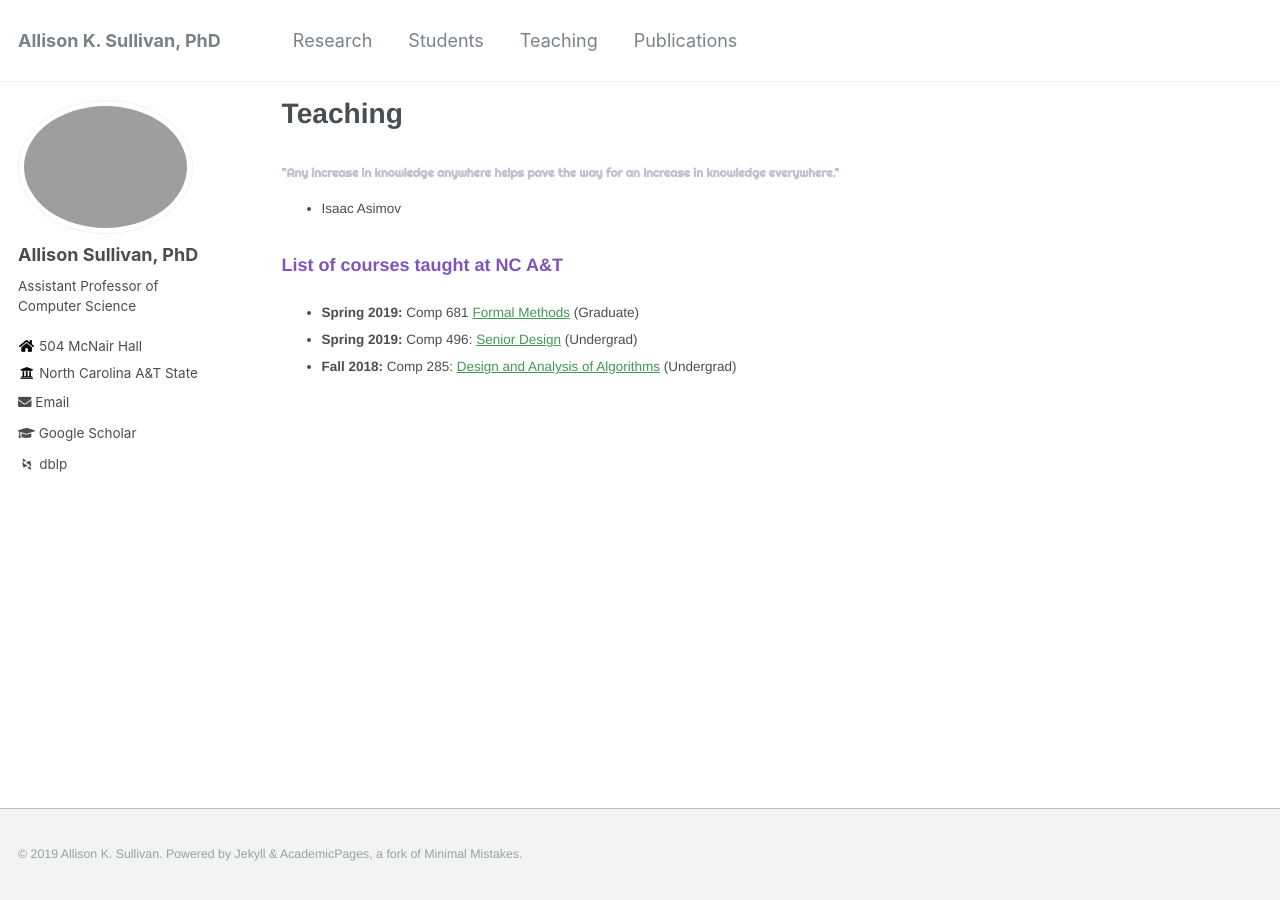
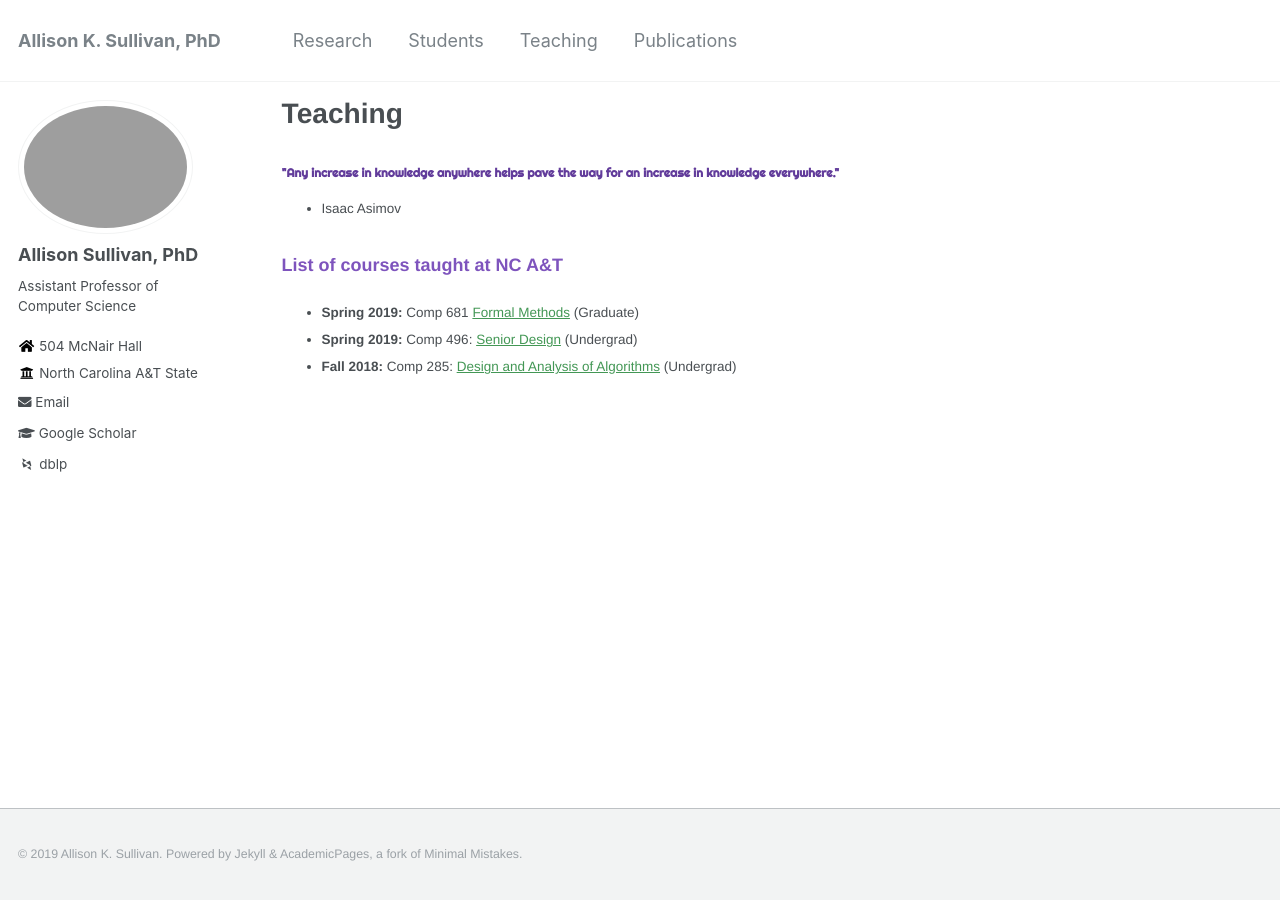
Before and after one commit to Allisonius/allisonius.github.io, a Jekyll site: the page built from _pages/teaching.md, in a window 1280 px wide. Built offline with Jekyll 4.4.1, drawn with Linux system fonts in a browser that asks for light colours; some web fonts are replaced.

Commit message:
Update _page.scss

```diff
--- a/_sass/_page.scss
+++ b/_sass/_page.scss
@@ -57,7 +57,7 @@
 
    h4 {
      font-size: 12px;
-      color:#c4bece;
+      color:#623c9b;
   }
 
 
```
